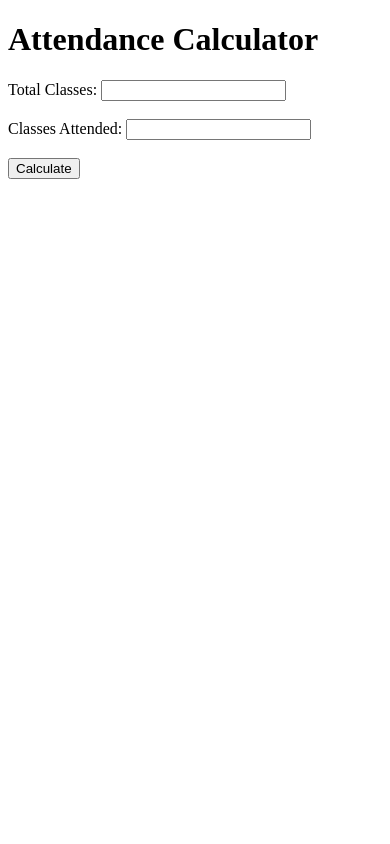
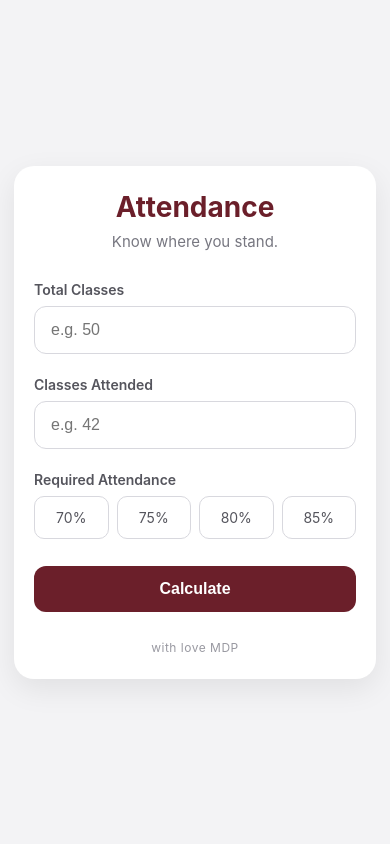
Before and after one commit to MDPrabu-dev/Attendance-Calculator, a Flask app: page / in a window 390 px wide. Run offline with Flask 3, Linux system fonts and the light colour scheme.

Commit message:
Add responsive UI design

```diff
--- /dev/null
+++ b/static/style.css
@@ -0,0 +1,299 @@
+* {
+    box-sizing: border-box;
+}
+
+body {
+    margin: 0;
+    min-height: 100vh;
+
+    font-family: -apple-system, BlinkMacSystemFont,
+                 "SF Pro Display", "SF Pro Text",
+                 "Helvetica Neue", Arial, sans-serif;
+
+    background: #f3f3f5;
+
+    display: flex;
+    justify-content: center;
+    align-items: center;
+
+    color: #2f2f35;
+}
+
+.app {
+    width: 100%;
+    padding: 20px;
+}
+
+.card {
+    width: 100%;
+    max-width: 430px;
+
+    margin: auto;
+    padding: 32px;
+
+    background: white;
+
+    border-radius: 24px;
+
+    box-shadow:
+        0 10px 30px rgba(0, 0, 0, 0.08);
+
+    animation: cardAppear 0.6s ease;
+}
+
+.header {
+    text-align: center;
+    margin-bottom: 30px;
+}
+
+.header h1 {
+    margin: 0;
+
+    font-size: 32px;
+    font-weight: 700;
+
+    color: #6b1f2a;
+}
+
+.header p {
+    margin-top: 8px;
+
+    color: #777780;
+
+    font-size: 15px;
+}
+
+.input-group {
+    margin-bottom: 22px;
+}
+
+.input-group > label {
+    display: block;
+
+    margin-bottom: 8px;
+
+    font-size: 14px;
+    font-weight: 600;
+
+    color: #55555d;
+}
+
+input[type="number"] {
+    width: 100%;
+
+    padding: 14px 16px;
+
+    border: 1px solid #d8d8de;
+    border-radius: 12px;
+
+    font-size: 16px;
+
+    outline: none;
+
+    transition: 0.2s ease;
+}
+
+input[type="number"]:focus {
+    border-color: #6b1f2a;
+
+    box-shadow:
+        0 0 0 3px rgba(107, 31, 42, 0.1);
+}
+
+.percentage-options {
+    display: grid;
+
+    grid-template-columns: repeat(4, 1fr);
+
+    gap: 8px;
+}
+
+.percentage-option {
+    cursor: pointer;
+}
+
+.percentage-option input {
+    display: none;
+}
+
+.percentage-option span {
+    display: block;
+
+    padding: 12px 5px;
+
+    text-align: center;
+
+    border: 1px solid #d8d8de;
+
+    border-radius: 10px;
+
+    font-size: 14px;
+
+    color: #55555d;
+
+    transition: 0.2s ease;
+}
+
+.percentage-option input:checked + span {
+    background: #6b1f2a;
+
+    border-color: #6b1f2a;
+
+    color: white;
+
+    transform: translateY(-2px);
+}
+
+button {
+    width: 100%;
+
+    padding: 14px;
+
+    margin-top: 5px;
+
+    border: none;
+    border-radius: 12px;
+
+    background: #6b1f2a;
+
+    color: white;
+
+    font-size: 16px;
+    font-weight: 600;
+
+    cursor: pointer;
+
+    transition: 0.2s ease;
+}
+
+button:hover {
+    background: #571923;
+
+    transform: translateY(-1px);
+}
+
+button:active {
+    transform: scale(0.98);
+}
+
+.result {
+    margin-top: 30px;
+
+    padding: 22px;
+
+    border-radius: 18px;
+
+    background: #f5f6f8;
+
+    text-align: center;
+
+    animation: resultAppear 0.5s ease;
+}
+
+.result-label {
+    margin: 0;
+
+    font-size: 12px;
+
+    font-weight: 700;
+
+    letter-spacing: 1.5px;
+
+    color: #777780;
+}
+
+.result h2 {
+    margin: 8px 0 18px;
+
+    font-size: 42px;
+
+    color: #6b1f2a;
+}
+
+.progress-container {
+    width: 100%;
+
+    height: 10px;
+
+    background: #dedee3;
+
+    border-radius: 20px;
+
+    overflow: hidden;
+}
+
+.progress-bar {
+    height: 100%;
+
+    background: #315c91;
+
+    border-radius: 20px;
+
+    transition: width 1s ease;
+}
+
+.result > p:last-child {
+    margin-top: 12px;
+
+    font-size: 14px;
+
+    color: #66666e;
+}
+
+.signature {
+    margin-top: 28px;
+
+    text-align: center;
+
+    font-size: 12px;
+
+    color: #9999a1;
+
+    letter-spacing: 0.5px;
+}
+
+@keyframes cardAppear {
+
+    from {
+        opacity: 0;
+        transform: translateY(15px);
+    }
+
+    to {
+        opacity: 1;
+        transform: translateY(0);
+    }
+
+}
+
+@keyframes resultAppear {
+
+    from {
+        opacity: 0;
+        transform: translateY(10px);
+    }
+
+    to {
+        opacity: 1;
+        transform: translateY(0);
+    }
+
+}
+
+@media (max-width: 480px) {
+
+    .app {
+        padding: 14px;
+    }
+
+    .card {
+        padding: 24px 20px;
+
+        border-radius: 20px;
+    }
+
+    .header h1 {
+        font-size: 28px;
+    }
+
+}
--- a/templates/index.html
+++ b/templates/index.html
@@ -1,31 +1,111 @@
 <!DOCTYPE html>
-<html>
+<html lang="en">
+
 <head>
+    <meta charset="UTF-8">
+    <meta name="viewport" content="width=device-width, initial-scale=1.0">
+
     <title>Attendance Calculator</title>
+
+    <link rel="stylesheet" href="{{ url_for('static', filename='style.css') }}">
 </head>
 
 <body>
 
-    <h1>Attendance Calculator</h1>
+    <main class="app">
 
-    <form method="POST">
+        <div class="card">
 
-        <label>Total Classes:</label>
-        <input type="number" name="total_classes">
+            <div class="header">
+                <h1>Attendance</h1>
+                <p>Know where you stand.</p>
+            </div>
 
-        <br><br>
+            <form method="POST">
 
-        <label>Classes Attended:</label>
-        <input type="number" name="attended_classes">
+                <div class="input-group">
+                    <label>Total Classes</label>
+                    <input
+                        type="number"
+                        name="total_classes"
+                        placeholder="e.g. 50"
+                        required
+                    >
+                </div>
 
-        <br><br>
+                <div class="input-group">
+                    <label>Classes Attended</label>
+                    <input
+                        type="number"
+                        name="attended_classes"
+                        placeholder="e.g. 42"
+                        required
+                    >
+                </div>
 
-        <button type="submit">Calculate</button>
+                <div class="input-group">
+                    <label>Required Attendance</label>
 
-    </form>
-    {% if attendance is not none %}
-    <h2>Your Attendance: {{ attendance }}%</h2>
-{% endif %}
+                    <div class="percentage-options">
+
+                        <label class="percentage-option">
+                            <input type="radio" name="required" value="70" required>
+                            <span>70%</span>
+                        </label>
+
+                        <label class="percentage-option">
+                            <input type="radio" name="required" value="75">
+                            <span>75%</span>
+                        </label>
+
+                        <label class="percentage-option">
+                            <input type="radio" name="required" value="80">
+                            <span>80%</span>
+                        </label>
+
+                        <label class="percentage-option">
+                            <input type="radio" name="required" value="85">
+                            <span>85%</span>
+                        </label>
+
+                    </div>
+                </div>
+
+                <button type="submit">
+                    Calculate
+                </button>
+
+            </form>
+
+            {% if attendance is not none %}
+
+            <div class="result">
+
+                <p class="result-label">YOUR ATTENDANCE</p>
+
+                <h2>{{ attendance }}%</h2>
+
+                <div class="progress-container">
+                    <div
+                        class="progress-bar"
+                        style="width: {{ attendance }}%;"
+                    ></div>
+                </div>
+
+                <p>Required: {{ required }}%</p>
+
+            </div>
+
+            {% endif %}
+
+            <div class="signature">
+                with love MDP
+            </div>
+
+        </div>
+
+    </main>
 
 </body>
+
 </html>
```
